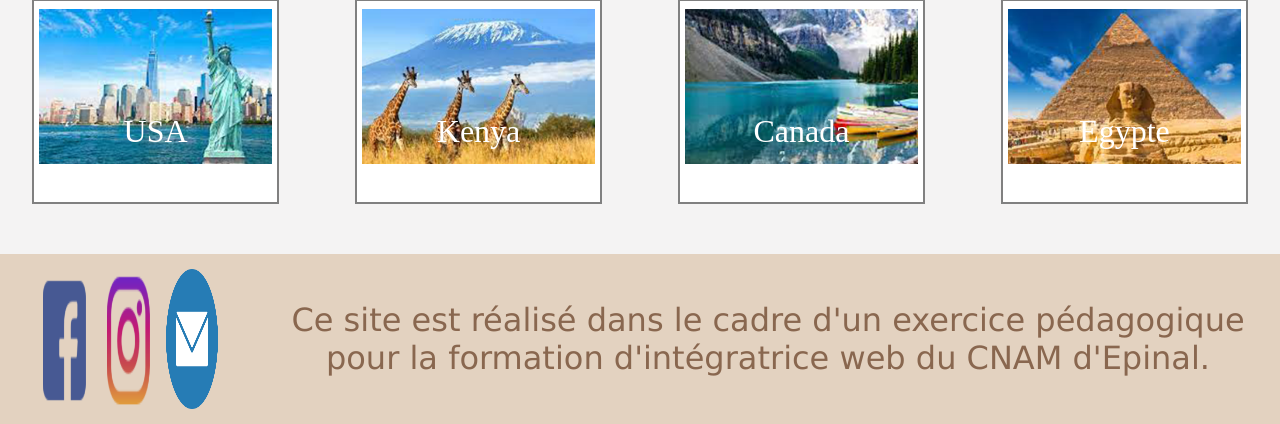
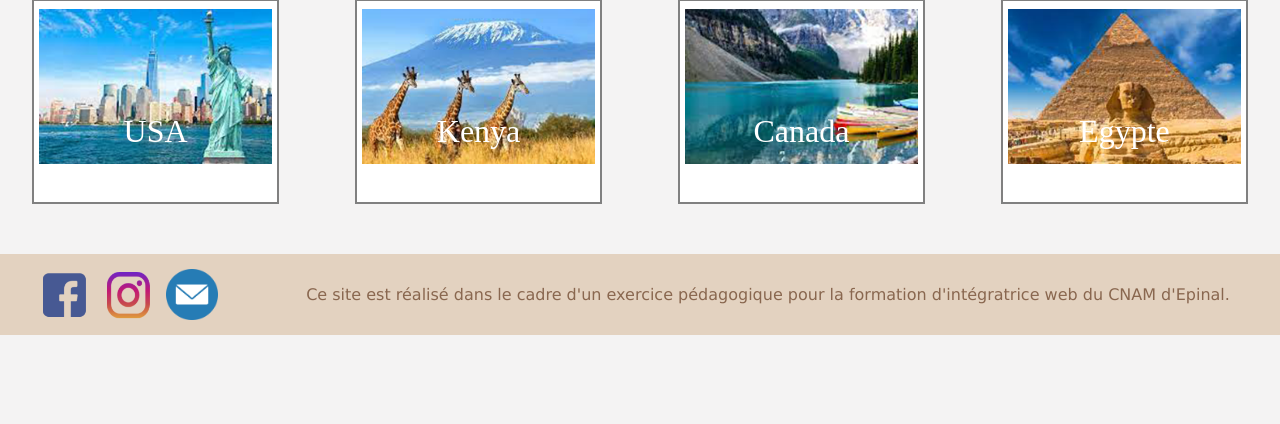
Before and after one commit to ElodieSimonnet/Site_voyage_stage, a PHP site: page / in a window 1280 px wide. Shown: the part 412-836 px from the top of the page. After the commit the page ends 747 px from the top, so only its background shows below. Run offline with PHP 8.4, Linux system fonts and the light colour scheme.

Commit message:
correcting css
editing font-size on footer text

```diff
--- a/css/fonts.css
+++ b/css/fonts.css
@@ -29,4 +29,5 @@ footer > p {
 	color: #89674F;
 	text-align: center;
 	font-family: 'Verdana';
+	font-size: 1em;
 }
```
